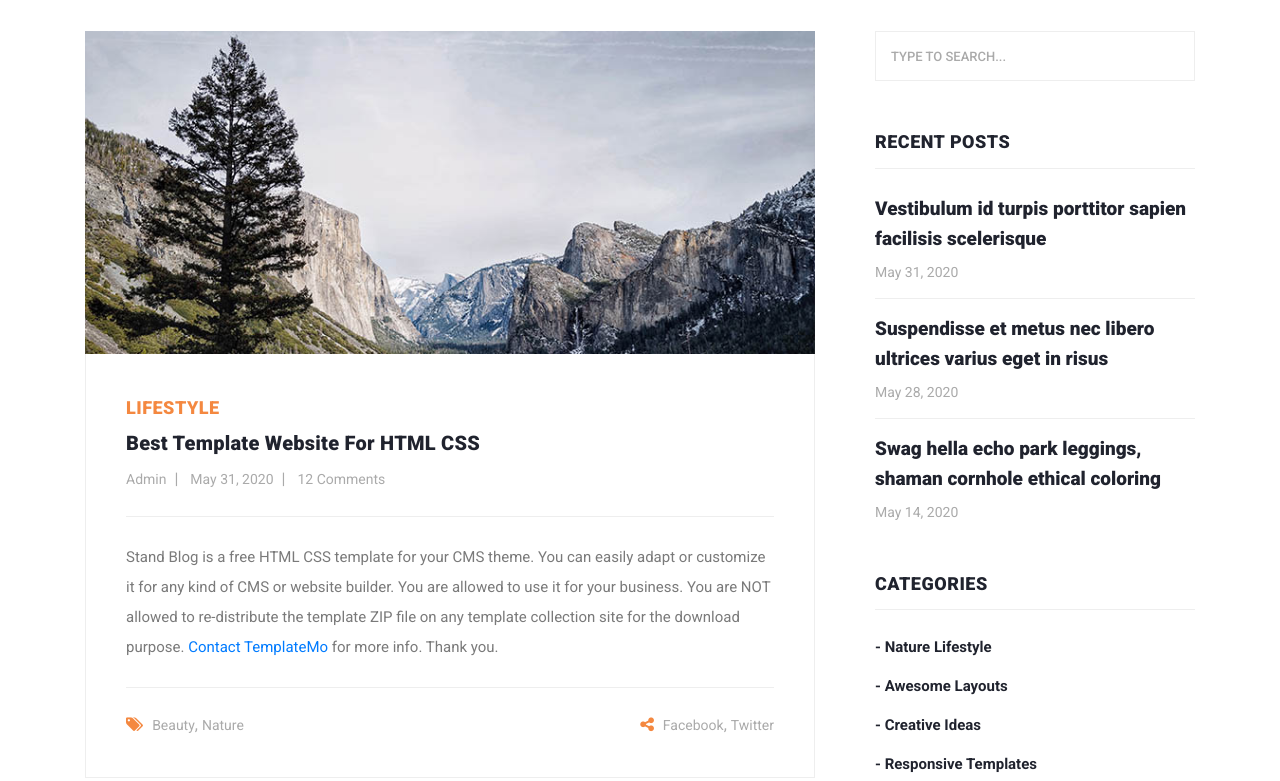
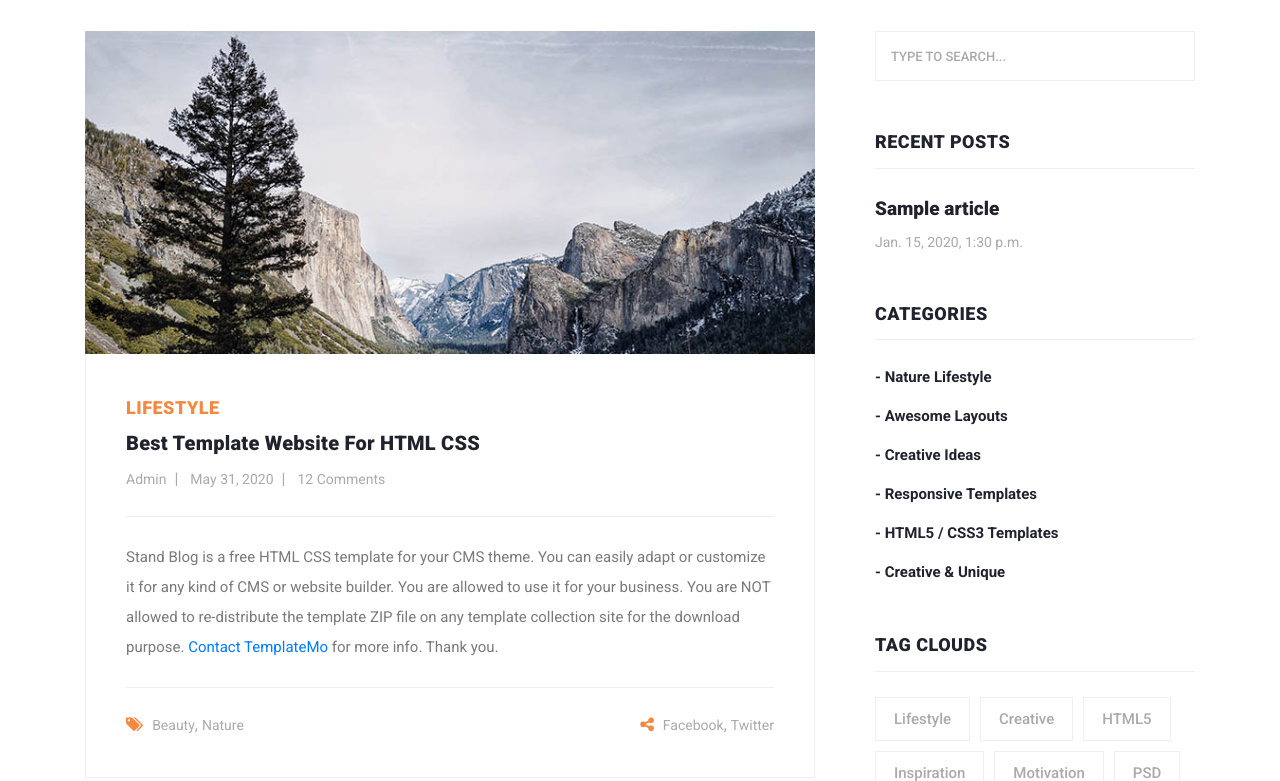
Before and after one commit to Amin-py69/Blog_Project_Test, a Django app: page / in a window 1280 px wide. Shown: the part 715-1496 px from the top of the page. Run offline with Django 4.2, Linux system fonts and the light colour scheme; tables that the repository leaves empty hold one stand-in row (values such as "Sample post"); grey boxes marked "Sample" are stand-in pictures; some libraries are stand-ins or nearby versions.

Commit message:
fixed slug and reverse and order by

```diff
--- a/blog_app/models.py
+++ b/blog_app/models.py
@@ -1,6 +1,8 @@
 from django.db import models
 from django.contrib.auth.models import User
 from blog_app.manager import Article_Publish_Blog
+from django.utils.text import slugify
+from django.urls import reverse
 
 
 # Create your models here.
@@ -21,8 +23,16 @@
     updated = models.DateTimeField(auto_now=True)
     is_published = models.BooleanField(default=True)
     status = models.BooleanField(default=True)
+    slug = models.SlugField(blank=True, default=' ')
     objects = models.Manager()
     filter_manager = Article_Publish_Blog()
 
+    def save(self, *args, **kwargs):
+        self.slug = slugify(self.title)
+        super().save(*args, **kwargs)
+
+    def get_absolute_url(self):
+        return reverse('blog_app:detail', kwargs={'slug': self.slug})
+
     def __str__(self):
         return f'{self.title} - {self.body[:30]}'
--- a/blog_app/templates/blog_app/post-details.html
+++ b/blog_app/templates/blog_app/post-details.html
@@ -59,7 +59,7 @@
                                 </div>
                                 <div class="down-content">
                                     <span>Lifestyle</span>
-                                    <a href="{% url 'blog_app:detail' article.id %}"><h4>{{ article.title }}</h4></a>
+                                    <a href="{{ article.get_absolute_url }}"><h4>{{ article.title }}</h4></a>
                                     <ul class="post-info">
                                         <li><a href="#">{{ article.auther }}</a></li>
                                         <li><a href="#">{{ article.created }}</a></li>
--- a/blog_app/urls.py
+++ b/blog_app/urls.py
@@ -3,5 +3,5 @@
 
 app_name = 'blog_app'
 urlpatterns = [
-    path('detail/<int:pk>', views.post_detail, name='detail'),
+    path('detail/<slug:slug>', views.post_detail, name='detail'),
 ]
--- a/blog_app/views.py
+++ b/blog_app/views.py
@@ -4,6 +4,6 @@
 
 # Create your views here.
 
-def post_detail(request, pk):
-    article = Article.objects.get(id=pk)
+def post_detail(request, slug):
+    article = Article.objects.get(slug=slug)
     return render(request, 'blog_app/post-details.html', {'article': article})
--- a/home_app/templates/home_app/index.html
+++ b/home_app/templates/home_app/index.html
@@ -17,7 +17,7 @@
                                 <div class="meta-category">
                                     <span>{{ article.category.first }}</span>
                                 </div>
-                            <a href="{% url 'blog_app:detail' article.id %}"><h4>{{ article.title }}</h4></a>
+                                <a href="{{ article.get_absolute_url }}"><h4>{{ article.title }}</h4></a>
                                 <ul class="post-info">
                                     <li><a href="#">{{ article.auther.username }}</a></li>
                                     <li><a href="#">{{ article.created }}</a></li>
@@ -75,9 +75,12 @@
                                             <li><a href="#">May 31, 2020</a></li>
                                             <li><a href="#">12 Comments</a></li>
                                         </ul>
-                                    <p>Stand Blog is a free HTML CSS template for your CMS theme. You can easily adapt
-                                        or customize it for any kind of CMS or website builder. You are allowed to use
-                                        it for your business. You are NOT allowed to re-distribute the template ZIP file
+                                        <p>Stand Blog is a free HTML CSS template for your CMS theme. You can easily
+                                            adapt
+                                            or customize it for any kind of CMS or website builder. You are allowed to
+                                            use
+                                            it for your business. You are NOT allowed to re-distribute the template ZIP
+                                            file
                                             on any template collection site for the download purpose. <a rel="nofollow"
                                                                                                          href="https://templatemo.com/contact"
                                                                                                          target="_parent">Contact
@@ -119,12 +122,14 @@
                                         <p>You can support us by contributing a little via PayPal. Please contact <a
                                                 rel="nofollow" href="https://templatemo.com/contact" target="_parent">TemplateMo</a>
                                             via Live Chat or Email. If you have any question or feedback about this
-                                        template, feel free to talk to us. Also, you may check other CSS templates such
+                                            template, feel free to talk to us. Also, you may check other CSS templates
+                                            such
                                             as <a rel="nofollow" href="https://templatemo.com/tag/multi-page"
                                                   target="_parent">multi-page</a>, <a rel="nofollow"
                                                                                       href="https://templatemo.com/tag/resume"
                                                                                       target="_parent">resume</a>, <a
-                                                rel="nofollow" href="https://templatemo.com/tag/video" target="_parent">video</a>,
+                                                    rel="nofollow" href="https://templatemo.com/tag/video"
+                                                    target="_parent">video</a>,
                                             etc.</p>
                                         <div class="post-options">
                                             <div class="row">
@@ -163,7 +168,8 @@
                                         <p>Nullam at quam ut lacus aliquam tempor vel sed ipsum. Donec pellentesque
                                             tincidunt imperdiet. Mauris sit amet justo vulputate, cursus massa congue,
                                             vestibulum odio. Aenean elit nunc, gravida in erat sit amet, feugiat viverra
-                                        leo. Phasellus interdum, diam commodo egestas rhoncus, turpis nisi consectetur
+                                            leo. Phasellus interdum, diam commodo egestas rhoncus, turpis nisi
+                                            consectetur
                                             nibh, in vehicula eros orci vel neque.</p>
                                         <div class="post-options">
                                             <div class="row">
@@ -212,18 +218,12 @@
                                     </div>
                                     <div class="content">
                                         <ul>
-                                        <li><a href="post-details.html">
-                                            <h5>Vestibulum id turpis porttitor sapien facilisis scelerisque</h5>
-                                            <span>May 31, 2020</span>
+                                            {% for article in recent_article %}
+                                                <li><a href="{{ article.get_absolute_url }}">
+                                                    <h5>{{ article.title }}</h5>
+                                                    <span>{{ article.created }}</span>
                                                 </a></li>
-                                        <li><a href="post-details.html">
-                                            <h5>Suspendisse et metus nec libero ultrices varius eget in risus</h5>
-                                            <span>May 28, 2020</span>
-                                        </a></li>
-                                        <li><a href="post-details.html">
-                                            <h5>Swag hella echo park leggings, shaman cornhole ethical coloring</h5>
-                                            <span>May 14, 2020</span>
-                                        </a></li>
+                                            {% endfor %}
                                         </ul>
                                     </div>
                                 </div>
--- a/home_app/views.py
+++ b/home_app/views.py
@@ -4,4 +4,5 @@
 
 def home(request):
     article = Article.filter_manager.published()
-    return render(request, 'home_app/index.html', {'articles': article})
+    recent_article = Article.filter_manager.published().order_by('-created')[:3]
+    return render(request, 'home_app/index.html', {'articles': article, 'recent_article': recent_article})
```
Also changed, not shown: blog_app/migrations/0009_article_slug.py (added), blog_app/migrations/0010_alter_article_slug.py (added). Lines whose indentation alone changed are shown as unchanged.
